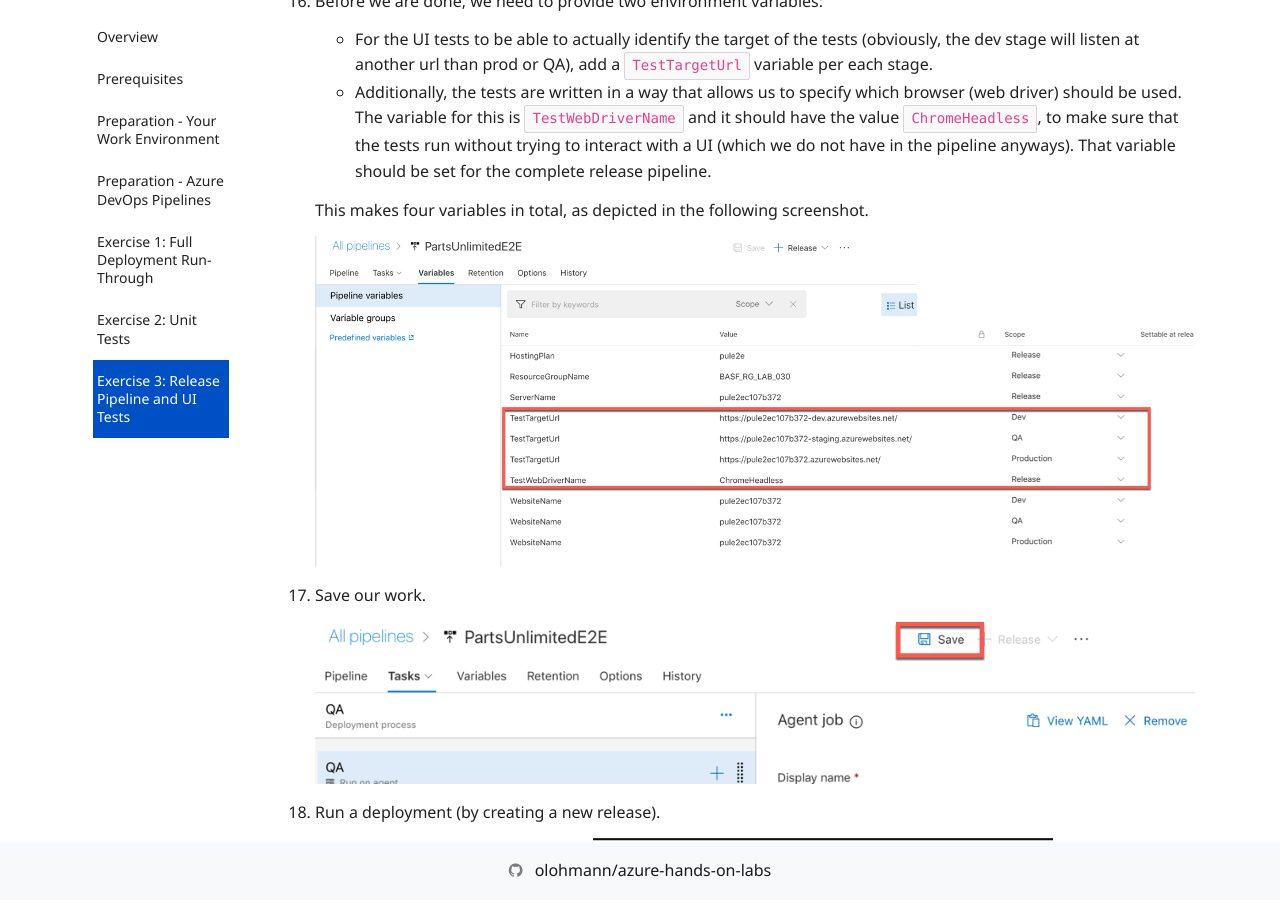
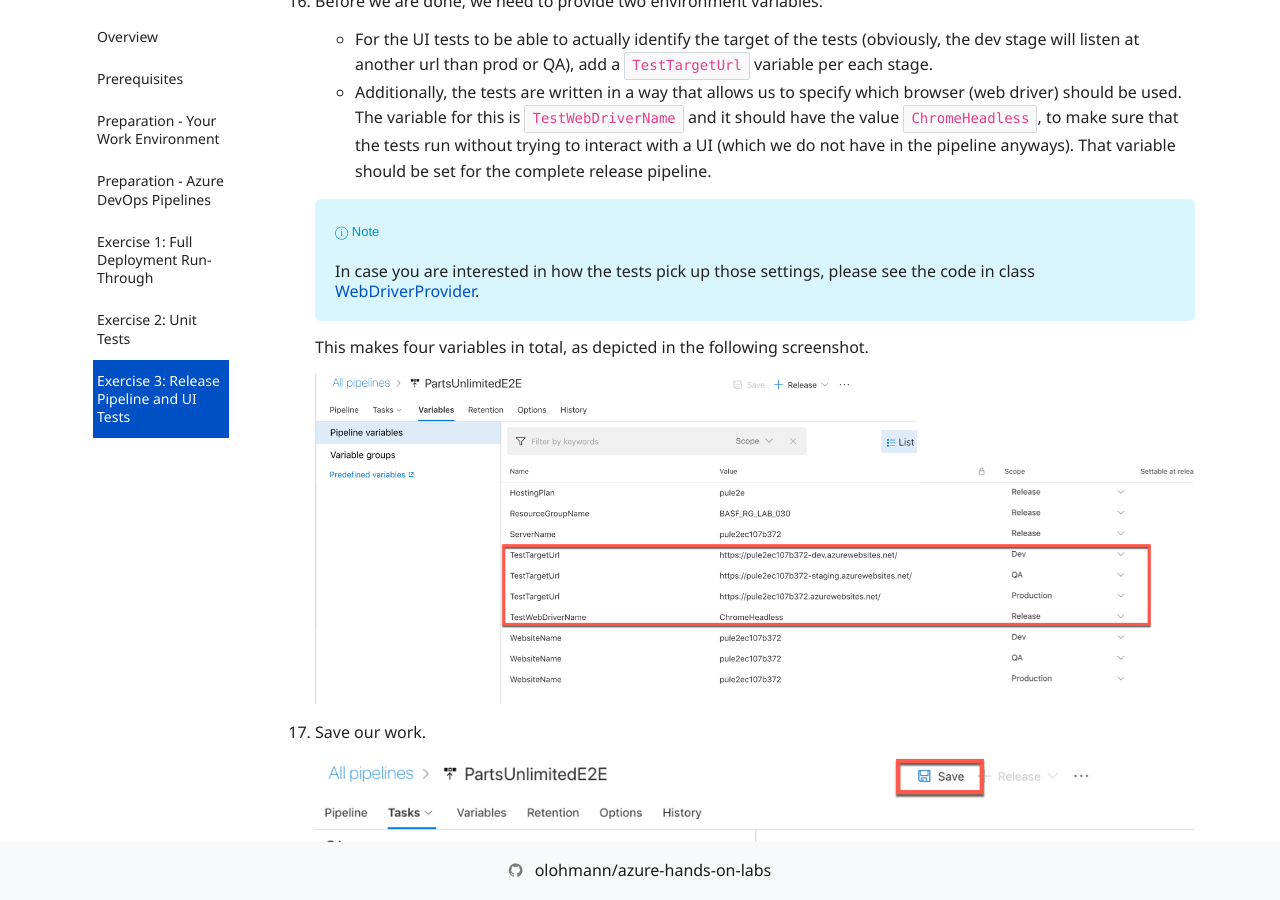
Before and after one commit to olohmann/azure-hands-on-labs, a Jekyll site: the page built from labs/08_testing/testing.md, in a window 1280 px wide and 900 px high, scrolled down 30452 px. Built offline with Jekyll 4.4.1, drawn with Linux system fonts in a browser that asks for light colours; nearby versions of some CDN libraries; our own code applies the rules of GitHub Pages for plain Markdown files; comment, search, counter and statistics services are not loaded.

Commit message:
adding hint to the variable mechanism

```diff
--- a/labs/08_testing/testing.md
+++ b/labs/08_testing/testing.md
@@ -332,6 +332,8 @@ We could create such tests from scratch, that would directly work with the eleme
     * For the UI tests to be able to actually identify the target of the tests (obviously, the dev stage will listen at another url than prod or QA), add a `TestTargetUrl` variable per each stage.
     * Additionally, the tests are written in a way that allows us to specify which browser (web driver) should be used. The variable for this is `TestWebDriverName` and it should have the value `ChromeHeadless`, to make sure that the tests run without trying to interact with a UI (which we do not have in the pipeline anyways). That variable should be set for the complete release pipeline.
 
+    > In case you are interested in how the tests pick up those settings, please see the code in class [WebDriverProvider](https://github.com/olohmann/parts-unlimited-web-driver-tests/blob/2ed06762e22a5df7cbb7b9098a56b77623f1d31f/TestApi/WebDriverProvider.cs#L23).
+
     This makes four variables in total, as depicted in the following screenshot.
 
     ![UnitTests](./media/21-ui-test.png)
```
